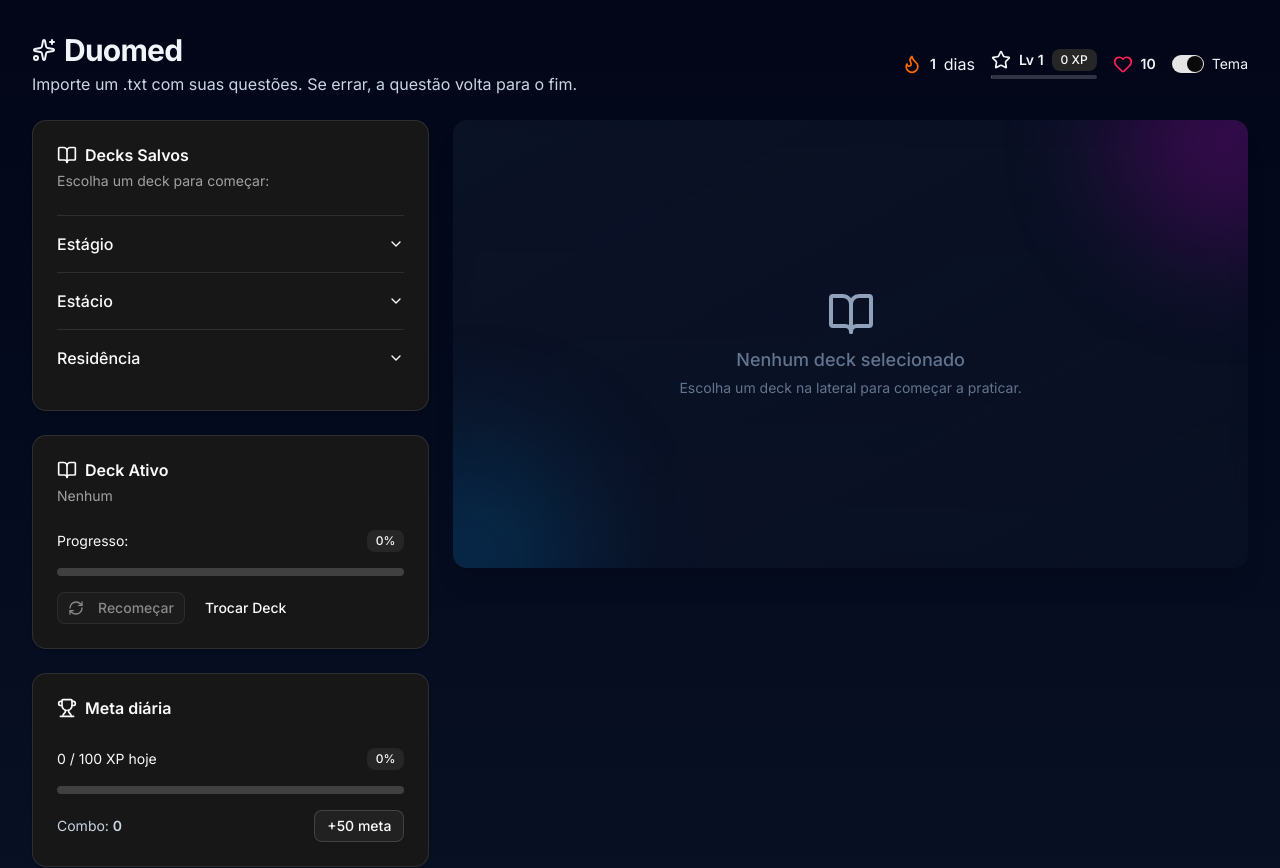
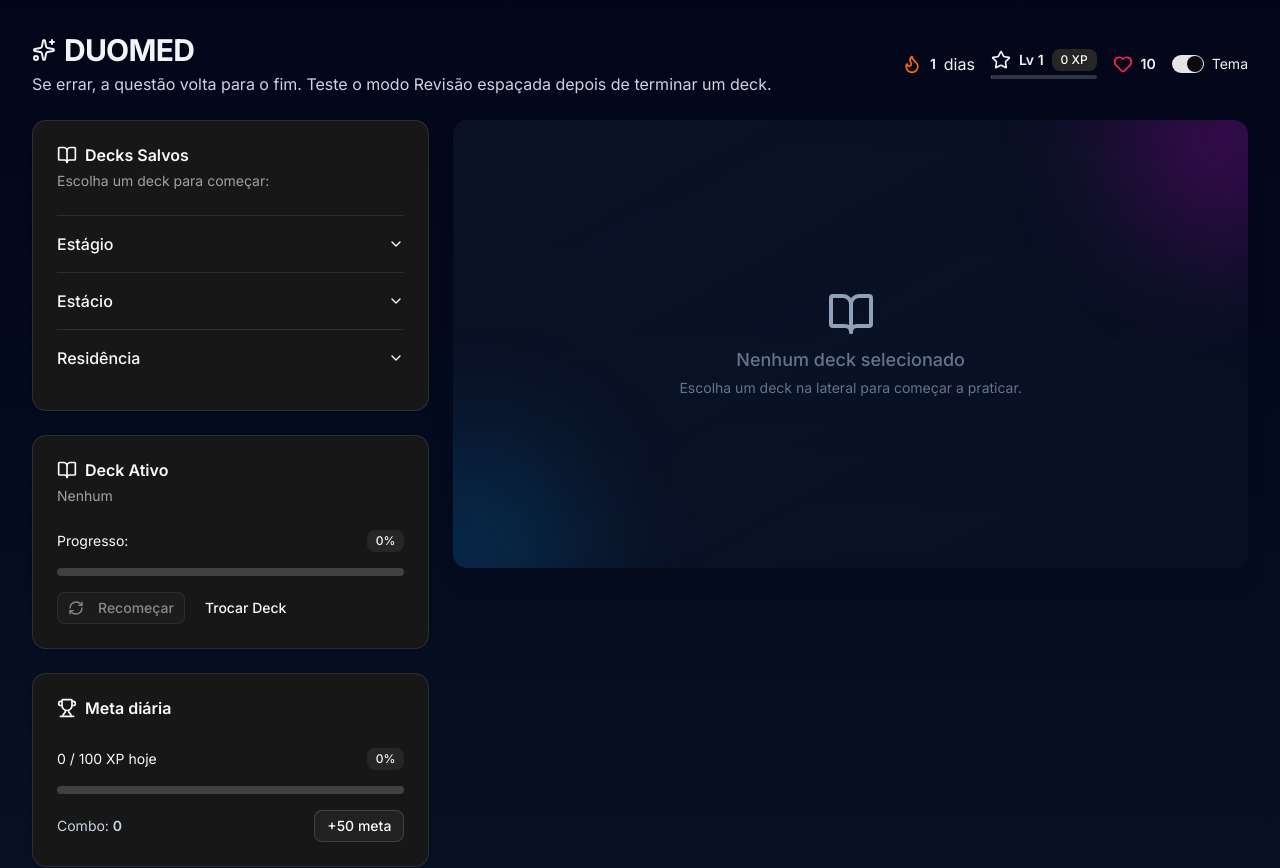
Before and after one commit to ghviviani-hash/duolinguodomal, a Next.js app: page / in a window 1280 px wide. Shown: the top 868 px of the page. Built offline with nearby package versions, Linux system fonts and the light colour scheme.

Commit message:
melhorando o layout

```diff
--- a/components/layout/Header.tsx
+++ b/components/layout/Header.tsx
@@ -21,11 +21,11 @@ export function Header({ stats, dark, setDark }: HeaderProps) {
 
       <div className="space-y-1">
         <h1 className="text-2xl md:text-3xl font-bold tracking-tight flex items-center gap-2">
-          <Sparkles className="h-6 w-6" /> Duomed
+          <Sparkles className="h-6 w-6" /> DUOMED
         </h1>
         {/* MUDANÇA: Este parágrafo agora fica escondido em ecrãs pequenos (hidden) e aparece em ecrãs médios e maiores (md:block) */}
         <p className="hidden md:block text-sm md:text-base text-slate-600 dark:text-slate-300">
-          Importe um .txt com suas questões. Se errar, a questão volta para o fim.
+          Se errar, a questão volta para o fim. Teste o modo Revisão espaçada depois de terminar um deck.
         </p>
       </div>
 
```
